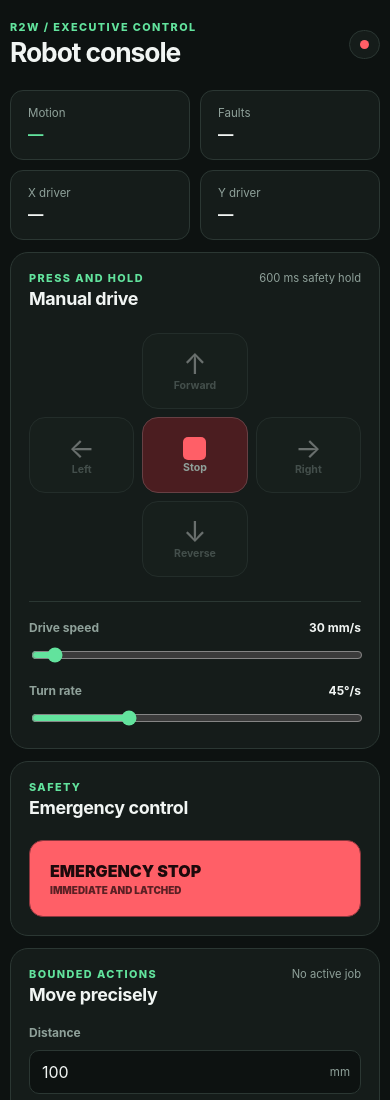
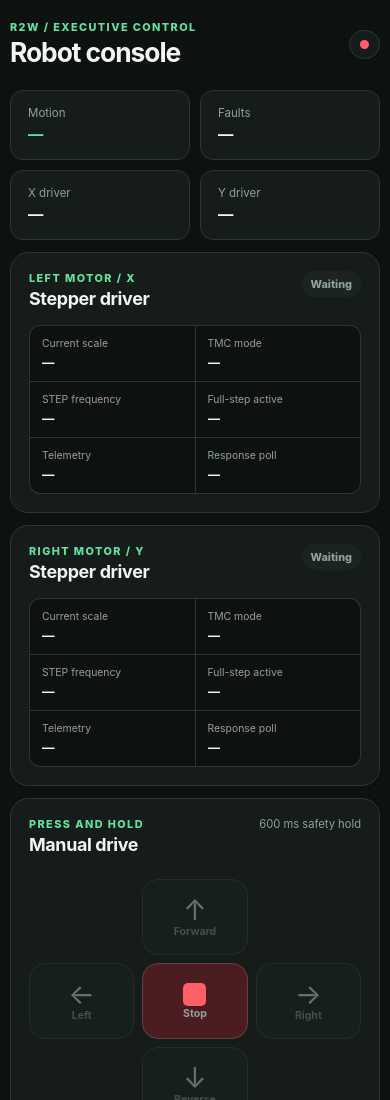
Before and after one commit to dentrecasteaux/SKR_Pico_Robot, a plain HTML site: page pi/web/index.html in a window 390 px wide. Shown: the top 1100 px of the page. Drawn offline with Linux system fonts and the light colour scheme; no server answers.

Commit message:
feat: show TMC diagnostics in web console

```diff
--- a/pi/web/app.js
+++ b/pi/web/app.js
@@ -45,6 +45,50 @@ function setConnected(connected) {
   connectionLabel.textContent = connected ? "Robot online" : "Robot offline";
 }
 
+function telemetryLabel(source, age) {
+  if (!source) return "—";
+  if (source === "LIVE") return "Live now";
+  if (source === "CACHED") {
+    return age !== undefined ? `Background · ${age} ms old` : "Background";
+  }
+  return source;
+}
+
+function renderDriver(axis, status) {
+  const key = axis.toUpperCase();
+  const prefix = axis.toLowerCase();
+  const health = status[`${key}_DRIVER`] || "—";
+  const connected = health !== "NO_REPLY" && health !== "—";
+  const healthy = health.startsWith("OK_");
+  const card = $(`#${prefix}-driver-card`);
+
+  card.classList.toggle("healthy", healthy);
+  card.classList.toggle("fault", connected && !healthy);
+  card.classList.toggle("offline", !connected);
+  $(`#${prefix}-driver-health`).textContent = health;
+
+  const currentScale = status[`${key}_CS`];
+  $(`#${prefix}-current-scale`).textContent =
+    currentScale && currentScale !== "NA" ? `${currentScale} / 31` : "—";
+  $(`#${prefix}-tmc-mode`).textContent =
+    status[`${key}_TMC_MODE`] || "—";
+
+  const stepFrequency = status[`${key}_STEP_HZ`];
+  $(`#${prefix}-step-frequency`).textContent =
+    stepFrequency !== undefined ? `${stepFrequency} Hz` : "—";
+  const fullStep = status[`${key}_FULLSTEP`];
+  $(`#${prefix}-fullstep`).textContent =
+    fullStep === "1" ? "Yes" : fullStep === "0" ? "No" : "—";
+
+  $(`#${prefix}-telemetry`).textContent = telemetryLabel(
+    status[`${key}_TELEMETRY`],
+    status[`${key}_TELEMETRY_AGE_MS`],
+  );
+  const pollTime = status[`${key}_POLL_US`];
+  $(`#${prefix}-poll-time`).textContent =
+    pollTime !== undefined ? `${pollTime} µs` : "—";
+}
+
 function render(service) {
   const status = service.status || {};
   currentStatus = status;
@@ -57,6 +101,8 @@ function render(service) {
   $("#faults").textContent = status.FAULTS || "—";
   $("#x-driver").textContent = status.X_DRIVER || "—";
   $("#y-driver").textContent = status.Y_DRIVER || "—";
+  renderDriver("x", status);
+  renderDriver("y", status);
   $("#clear-estop").hidden = !estopped;
 
   const job = status.JOB && status.JOB !== "0" ? `Job ${status.JOB}` : null;
--- a/pi/web/index.html
+++ b/pi/web/index.html
@@ -36,6 +36,44 @@
         <article class="metric">
           <span>Y driver</span>
           <strong id="y-driver">—</strong>
+        </article>
+      </section>
+
+      <section class="driver-grid" aria-label="Stepper driver diagnostics">
+        <article class="driver-card" id="x-driver-card">
+          <div class="driver-heading">
+            <div>
+              <p class="eyebrow">LEFT MOTOR / X</p>
+              <h2>Stepper driver</h2>
+            </div>
+            <span class="driver-health" id="x-driver-health">Waiting</span>
+          </div>
+          <dl class="driver-details">
+            <div><dt>Current scale</dt><dd id="x-current-scale">—</dd></div>
+            <div><dt>TMC mode</dt><dd id="x-tmc-mode">—</dd></div>
+            <div><dt>STEP frequency</dt><dd id="x-step-frequency">—</dd></div>
+            <div><dt>Full-step active</dt><dd id="x-fullstep">—</dd></div>
+            <div><dt>Telemetry</dt><dd id="x-telemetry">—</dd></div>
+            <div><dt>Response poll</dt><dd id="x-poll-time">—</dd></div>
+          </dl>
+        </article>
+
+        <article class="driver-card" id="y-driver-card">
+          <div class="driver-heading">
+            <div>
+              <p class="eyebrow">RIGHT MOTOR / Y</p>
+              <h2>Stepper driver</h2>
+            </div>
+            <span class="driver-health" id="y-driver-health">Waiting</span>
+          </div>
+          <dl class="driver-details">
+            <div><dt>Current scale</dt><dd id="y-current-scale">—</dd></div>
+            <div><dt>TMC mode</dt><dd id="y-tmc-mode">—</dd></div>
+            <div><dt>STEP frequency</dt><dd id="y-step-frequency">—</dd></div>
+            <div><dt>Full-step active</dt><dd id="y-fullstep">—</dd></div>
+            <div><dt>Telemetry</dt><dd id="y-telemetry">—</dd></div>
+            <div><dt>Response poll</dt><dd id="y-poll-time">—</dd></div>
+          </dl>
         </article>
       </section>
 
--- a/pi/web/styles.css
+++ b/pi/web/styles.css
@@ -137,6 +137,89 @@ h2 {
 
 .metric-primary strong {
   color: var(--green);
+}
+
+.driver-grid {
+  display: grid;
+  grid-template-columns: 1fr 1fr;
+  gap: 12px;
+  margin-bottom: 12px;
+}
+
+.driver-card {
+  padding: 18px;
+  border: 1px solid var(--border);
+  border-radius: var(--radius);
+  background: var(--surface);
+}
+
+.driver-card.healthy {
+  border-color: rgb(98 227 157 / 32%);
+}
+
+.driver-card.fault,
+.driver-card.offline {
+  border-color: rgb(255 95 103 / 55%);
+}
+
+.driver-heading {
+  display: flex;
+  align-items: flex-start;
+  justify-content: space-between;
+  gap: 14px;
+}
+
+.driver-health {
+  padding: 6px 9px;
+  border-radius: 999px;
+  background: var(--surface-raised);
+  color: var(--muted);
+  font-size: 0.68rem;
+  font-weight: 800;
+  white-space: nowrap;
+}
+
+.driver-card.healthy .driver-health {
+  background: var(--green-dark);
+  color: var(--green);
+}
+
+.driver-card.fault .driver-health,
+.driver-card.offline .driver-health {
+  background: var(--red-dark);
+  color: var(--red);
+}
+
+.driver-details {
+  display: grid;
+  grid-template-columns: repeat(3, minmax(0, 1fr));
+  gap: 1px;
+  margin: 16px 0 0;
+  overflow: hidden;
+  border: 1px solid var(--border);
+  border-radius: 11px;
+  background: var(--border);
+}
+
+.driver-details div {
+  min-width: 0;
+  padding: 11px 12px;
+  background: var(--bg);
+}
+
+.driver-details dt {
+  margin-bottom: 5px;
+  color: var(--muted);
+  font-size: 0.65rem;
+}
+
+.driver-details dd {
+  margin: 0;
+  overflow: hidden;
+  font-size: 0.78rem;
+  font-weight: 750;
+  text-overflow: ellipsis;
+  white-space: nowrap;
 }
 
 .layout {
@@ -426,6 +509,10 @@ footer {
     grid-template-columns: 1fr;
   }
 
+  .driver-grid {
+    grid-template-columns: 1fr;
+  }
+
   .drive-panel,
   .finite-panel,
   .safety-panel {
@@ -464,6 +551,10 @@ footer {
     grid-template-columns: 1fr;
   }
 
+  .driver-details {
+    grid-template-columns: 1fr 1fr;
+  }
+
   .estop-button {
     align-items: flex-start;
     flex-direction: column;
```
